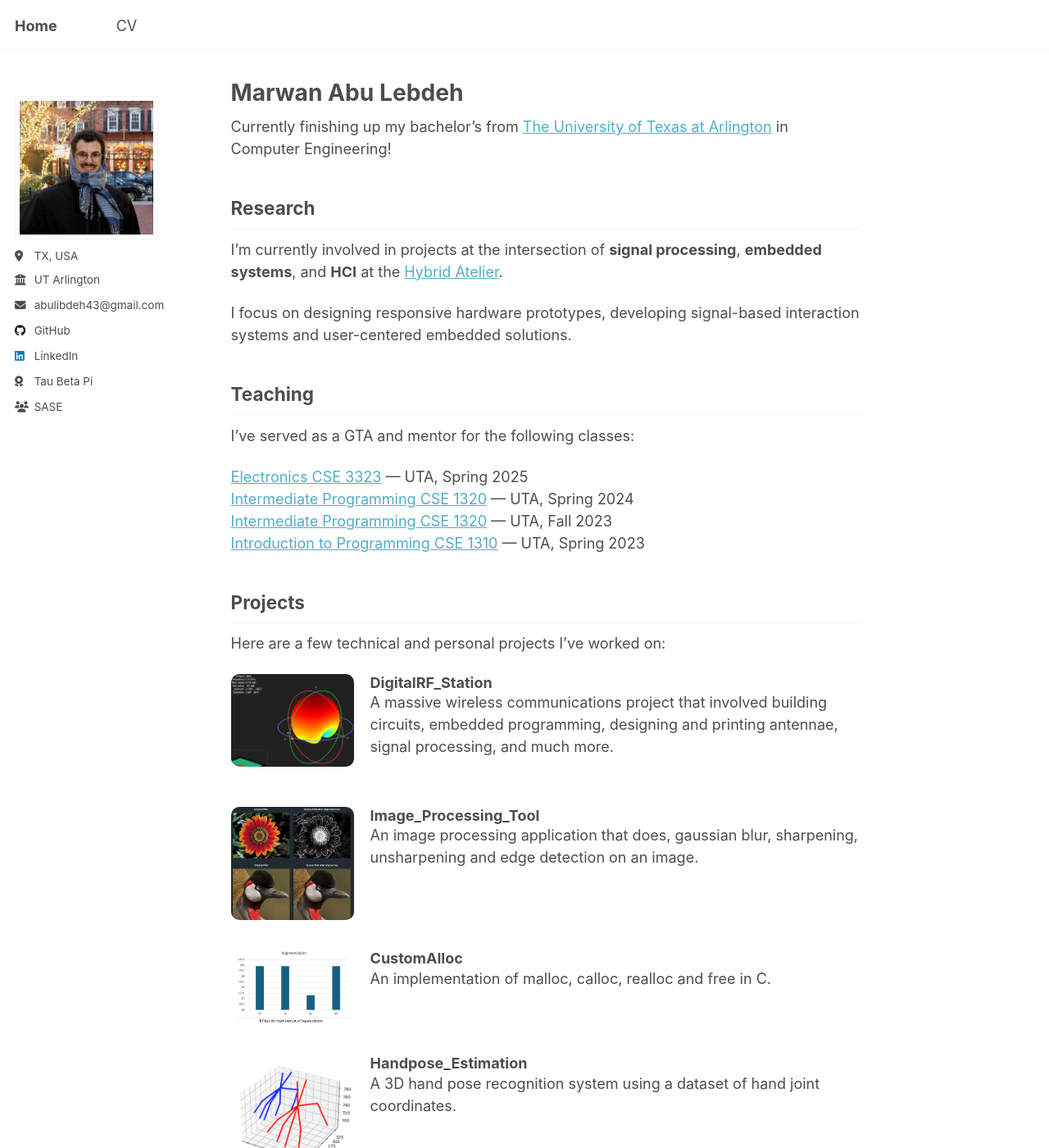
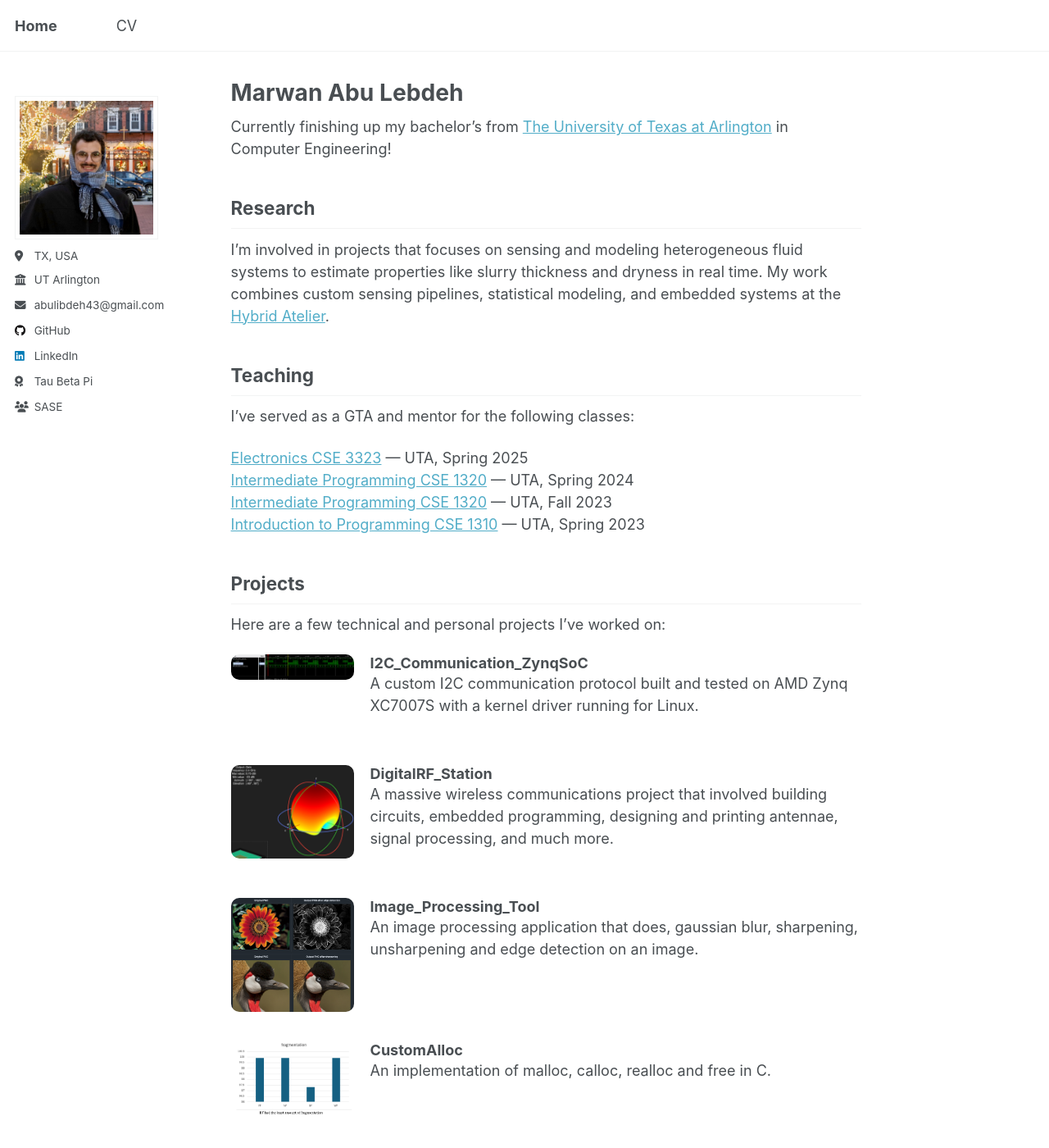
Before and after one commit to marwanthestudent/marwanthestudent.github.io, a Jekyll site: the page built from _pages/about.md, in a window 1280 px wide and 1400 px high. Shown: the whole window at 82% size. Built offline with Jekyll 4.4.1, drawn with Linux system fonts in a browser that asks for light colours.

Commit message:
A few updates

```diff
--- a/_pages/about.md
+++ b/_pages/about.md
@@ -11,9 +11,7 @@ Currently finishing up my bachelor's from [The University of Texas at Arlington]
 
 ## Research
 
-I'm currently involved in projects at the intersection of **signal processing**, **embedded systems**, and **HCI** at the [Hybrid Atelier](https://hybridatelier.uta.edu).
-
-I focus on designing responsive hardware prototypes, developing signal-based interaction systems and user-centered embedded solutions.
+I'm involved in projects that focuses on sensing and modeling heterogeneous fluid systems to estimate properties like slurry thickness and dryness in real time. My work combines custom sensing pipelines, statistical modeling, and embedded systems at the [Hybrid Atelier](https://hybridatelier.uta.edu).
 
 ## Teaching
 
@@ -27,6 +25,22 @@ I’ve served as a GTA and mentor for the following classes:
 ## Projects
 
 Here are a few technical and personal projects I’ve worked on:
+
+<div style="display: flex; align-items: flex-start; gap: 20px; margin-bottom: 2em;">
+  <a href="https://github.com/marwanthestudent/I2C_Communication_ZynqSoC">
+    <img src="../images/ila.png" alt="ila" style="max-width: 150px; max-height: 150px; border-radius: 10px; object-fit: cover;">
+  </a>
+  <div>
+    <h3 style="margin: 0;">
+      <a href="https://github.com/marwanthestudent/I2C_Communication_ZynqSoC" style="text-decoration: none; color: inherit;">
+        I2C_Communication_ZynqSoC
+      </a>
+    </h3>
+    <p>
+      A custom I2C communication protocol built and tested on AMD Zynq XC7007S with a kernel driver running for Linux.
+    </p>
+  </div>
+</div>
 
 <div style="display: flex; align-items: flex-start; gap: 20px; margin-bottom: 2em;">
   <a href="https://github.com/marwanthestudent/DigitalRF_Station">
```
Also changed, not shown: images/ila.png (added).
